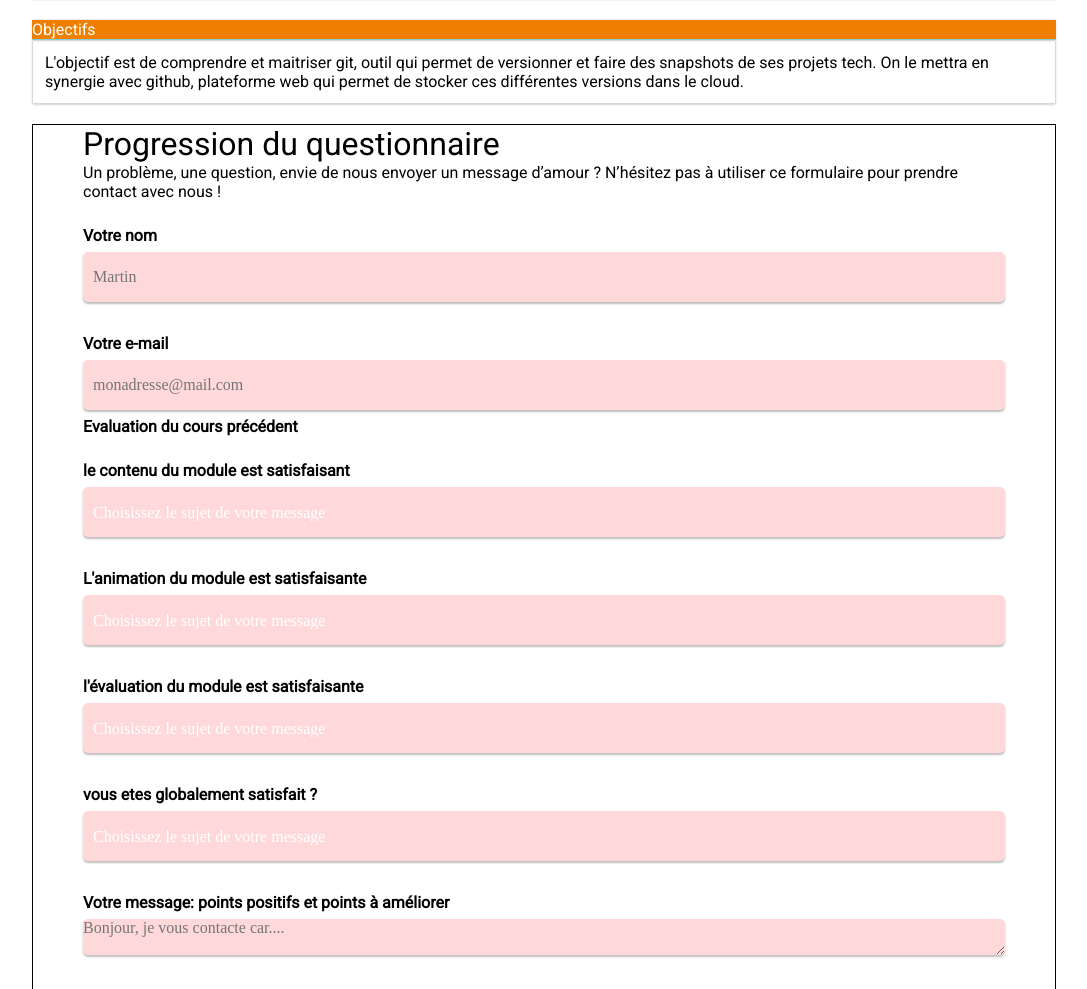
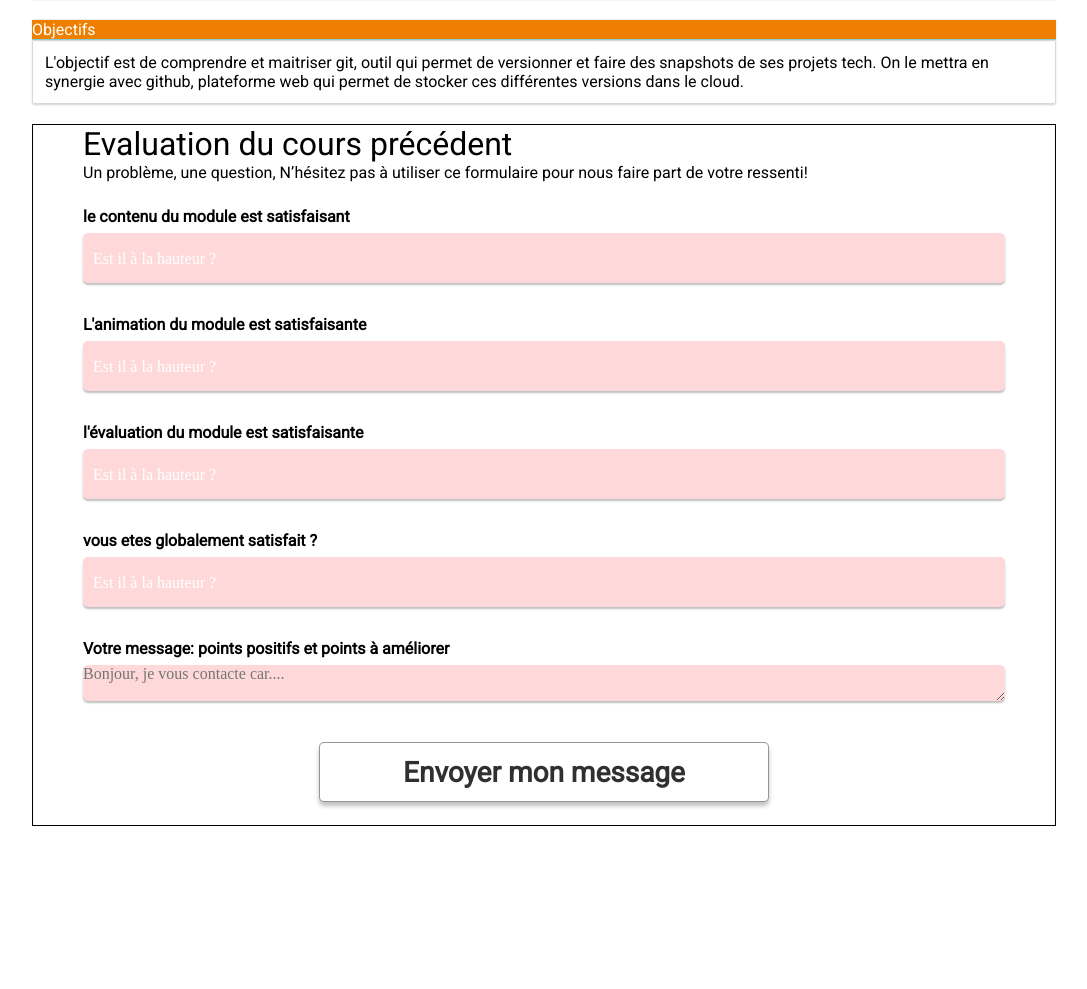
Before and after one commit to Lawberryy/marketing-IA, a plain HTML site: page minisite/index.html in a window 1280 px wide. Shown: the part 1811-2800 px from the top of the page, without its empty margins (96-1183 px from the left). After the commit the page ends 2637 px from the top, so only its background shows below. Drawn offline with Linux system fonts and the light colour scheme.

Commit message:
form satisfaction adding

```diff
--- a/minisite/index.html
+++ b/minisite/index.html
@@ -11,10 +11,10 @@
     <nav>
         <div class="logo_container">
             <a href="https://www.iim.fr/">
-              <img src="/img/Logo-IIM-fd-blanc.webp" alt="logo iim" id="logo">
+              <img src="https://www.iim.fr/ecole-web/wp-content/uploads/2020/09/logo-iim-paris.png" alt="logo iim" id="logo">
             </a>
           </div>
-        <div class="onglet_container">
+       <!--  <div class="onglet_container">
             <a class="orange-cta btn-brochure" href="https://www.iim.fr/">
                 <span>IIM.</span>
             </a>
@@ -24,7 +24,7 @@
             <a class="orange-cta btn-brochure" href="#">
                 <span>DeVinci.</span>
             </a>
-        </div>
+        </div> -->
 
     </nav>
     <section class="enteteContainer">
@@ -33,11 +33,12 @@
         </div>
     </section>
 
-    <section id="formContainer">
-        <h1>Formulaire de satisfaction</h1>
 
-    </section>
     <main>
+        <section id="formContainer">
+            <h1>Récapitulatif du cours</h1>
+
+        </section>
         <div class="social-box">
             <div class="header">Prérequis</div>
             <div class="body well">
@@ -93,56 +94,48 @@
             <div class="body well">L'objectif est de comprendre et maitriser git, outil qui permet de versionner et faire des snapshots de ses projets tech. On le mettra en synergie avec github, plateforme web qui permet de stocker ces différentes versions dans le cloud.</div>
         </div>
         <div class="contactez-nous">
-            <h1>Progression du questionnaire</h1>
-            <p>Un problème, une question, envie de nous envoyer un message d’amour ? N’hésitez pas à utiliser ce formulaire pour prendre contact avec nous !</p>
+            <h1 >Evaluation du cours précédent</h1>
+            <p>Un problème, une question, N’hésitez pas à utiliser ce formulaire pour nous faire part de votre ressenti!</p>
             <form action="/page-traitement-donnees" method="post">
-            <div>
-            <label for="nom">Votre nom</label>
-            <input type="text" id="nom" name="nom" placeholder="Martin" required>
-            </div>
-            <div>
-            <label for="email">Votre e-mail</label>
-            <input type="email" id="email" name="email" placeholder="monadresse@mail.com" required>
-            </div>
-            <h4>Evaluation du cours précédent</h4>
+            <h4></h4>
             <div>
             <label for="sujet">le contenu du module est satisfaisant</label>
             <select name="sujet" id="sujet" required>
-            <option value="" disabled selected hidden>Choisissez le sujet de votre message</option>
-            <option value="probleme-compte">Problème avec mon compte</option>
-            <option value="question-produit">Question à propos d’un produit</option>
-            <option value="suivi-commande">Suivi de ma commande</option>
-            <option value="autre">Autre...</option>
+            <option value="" disabled selected hidden> Est il à la hauteur ?</option>
+            <option value="probleme-compte">Totalement Satisfait</option>
+            <option value="question-produit">satisfait</option>
+            <option value="suivi-commande">Plutot satisfait</option>
+            <option value="autre">pas du tout satisfait</option>
             </select>
             </div>
             <div>
                 <label for="sujet">L'animation du module est satisfaisante</label>
                 <select name="sujet" id="sujet" required>
-                <option value="" disabled selected hidden>Choisissez le sujet de votre message</option>
-                <option value="probleme-compte">Problème avec mon compte</option>
-                <option value="question-produit">Question à propos d’un produit</option>
-                <option value="suivi-commande">Suivi de ma commande</option>
-                <option value="autre">Autre...</option>
+                    <option value="" disabled selected hidden> Est il à la hauteur ?</option>
+                    <option value="probleme-compte">Totalement Satisfait</option>
+                    <option value="question-produit">satisfait</option>
+                    <option value="suivi-commande">Plutot satisfait</option>
+                    <option value="autre">pas du tout satisfait</option>
                 </select>
             </div>
             <div>
                 <label for="sujet">l'évaluation du module est satisfaisante</label>
                 <select name="sujet" id="sujet" required>
-                <option value="" disabled selected hidden>Choisissez le sujet de votre message</option>
-                <option value="probleme-compte">Problème avec mon compte</option>
-                <option value="question-produit">Question à propos d’un produit</option>
-                <option value="suivi-commande">Suivi de ma commande</option>
-                <option value="autre">Autre...</option>
+                    <option value="" disabled selected hidden> Est il à la hauteur ?</option>
+                    <option value="probleme-compte">Totalement Satisfait</option>
+                    <option value="question-produit">satisfait</option>
+                    <option value="suivi-commande">Plutot satisfait</option>
+                    <option value="autre">pas du tout satisfait</option>
                 </select>
             </div>
             <div>
                 <label for="sujet">vous etes globalement satisfait ?</label>
                 <select name="sujet" id="sujet" required>
-                <option value="" disabled selected hidden>Choisissez le sujet de votre message</option>
-                <option value="probleme-compte">Problème avec mon compte</option>
-                <option value="question-produit">Question à propos d’un produit</option>
-                <option value="suivi-commande">Suivi de ma commande</option>
-                <option value="autre">Autre...</option>
+                    <option value="" disabled selected hidden> Est il à la hauteur ?</option>
+                    <option value="probleme-compte">Totalement Satisfait</option>
+                    <option value="question-produit">satisfait</option>
+                    <option value="suivi-commande">Plutot satisfait</option>
+                    <option value="autre">pas du tout satisfait</option>
                 </select>
             </div>
             <div>
--- a/minisite/style.scss
+++ b/minisite/style.scss
@@ -12,7 +12,7 @@ body {
     nav {
         display: flex;
         align-items: center;
-        justify-content: space-between;
+        justify-content: center;
         background-color: #ffffff;
         // color: #fff;
         padding: 10px;
```
Also changed, not shown: minisite/style.css, 1 other file.
